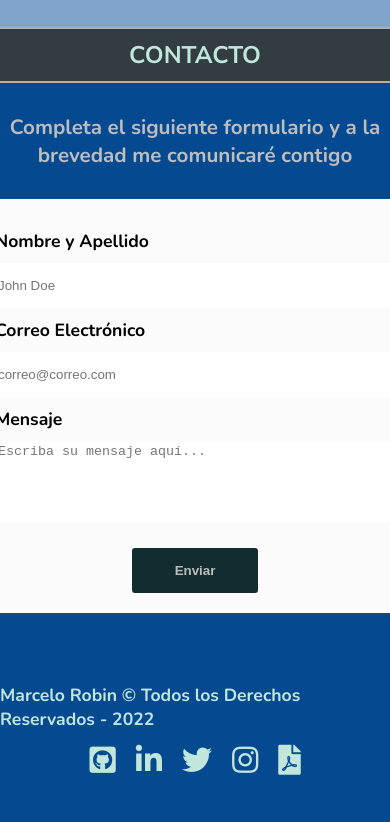
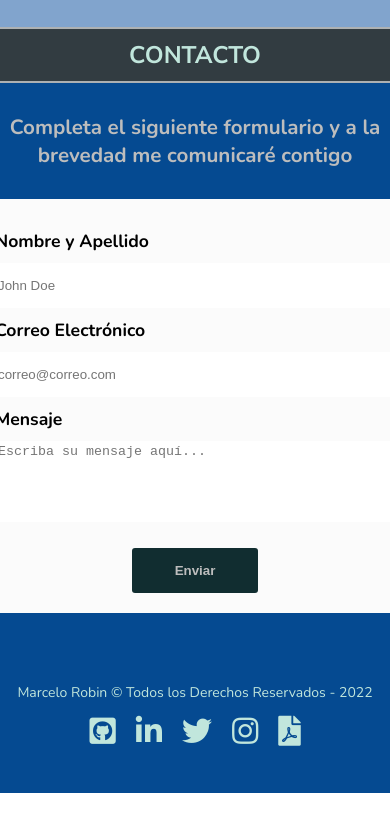
Before and after one commit to mnibor/web-personal-2, a plain HTML site: page index.html in a window 390 px wide. Shown: the part 9892-10714 px from the top of the page. After the commit the page ends 10685 px from the top, so only its background shows below. Drawn offline with nearby package versions, Linux system fonts and the light colour scheme.

Commit message:
correccion de footer

```diff
--- a/css/footer.css
+++ b/css/footer.css
@@ -13,6 +13,7 @@
 
 .footer__texto {
     font-weight: 700;
+    text-align: center;
 }
 
 .footer__lista {
@@ -35,3 +36,11 @@
     font-size: 33px;
     transition: all 0.5s ease-out;
 }
+
+@media screen and (max-width: 768px) {
+    .footer__texto {
+        font-size: 14px;
+        font-weight: normal;
+        text-align: center;
+    }
+}
```
